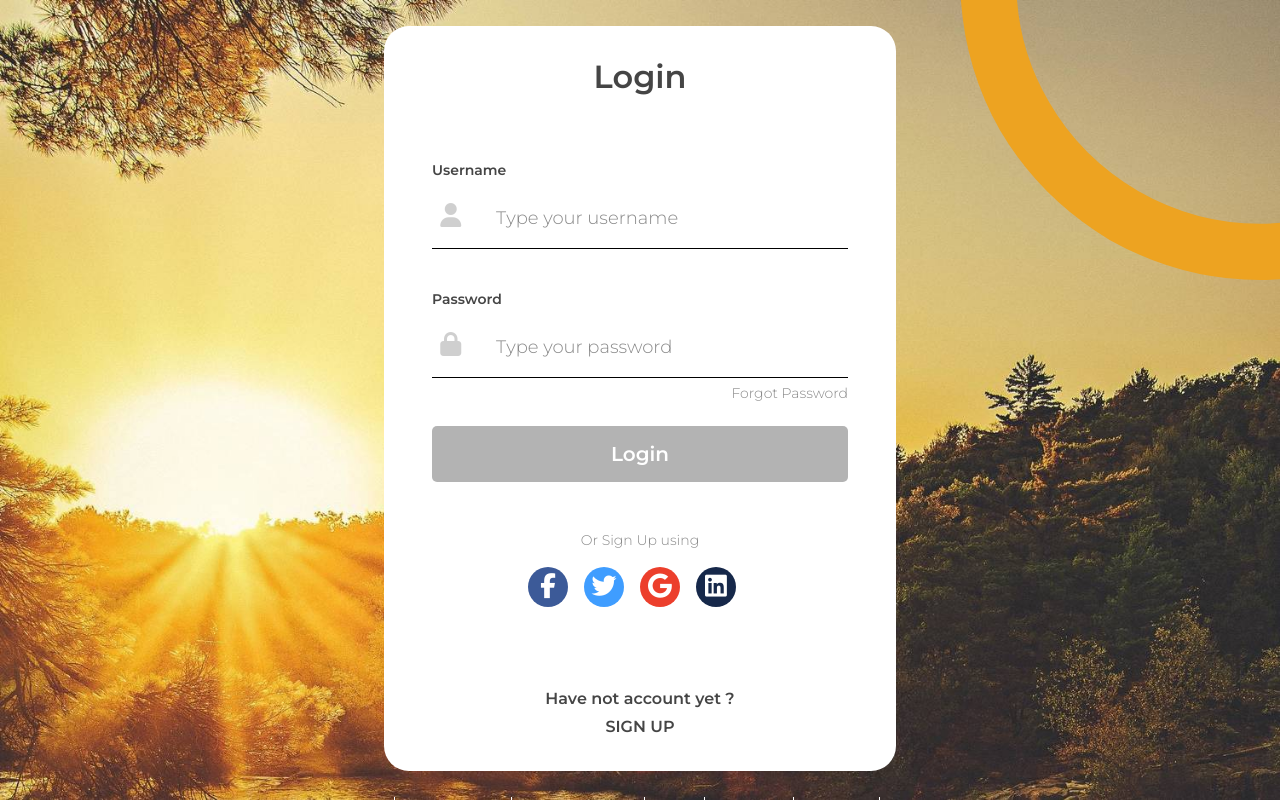
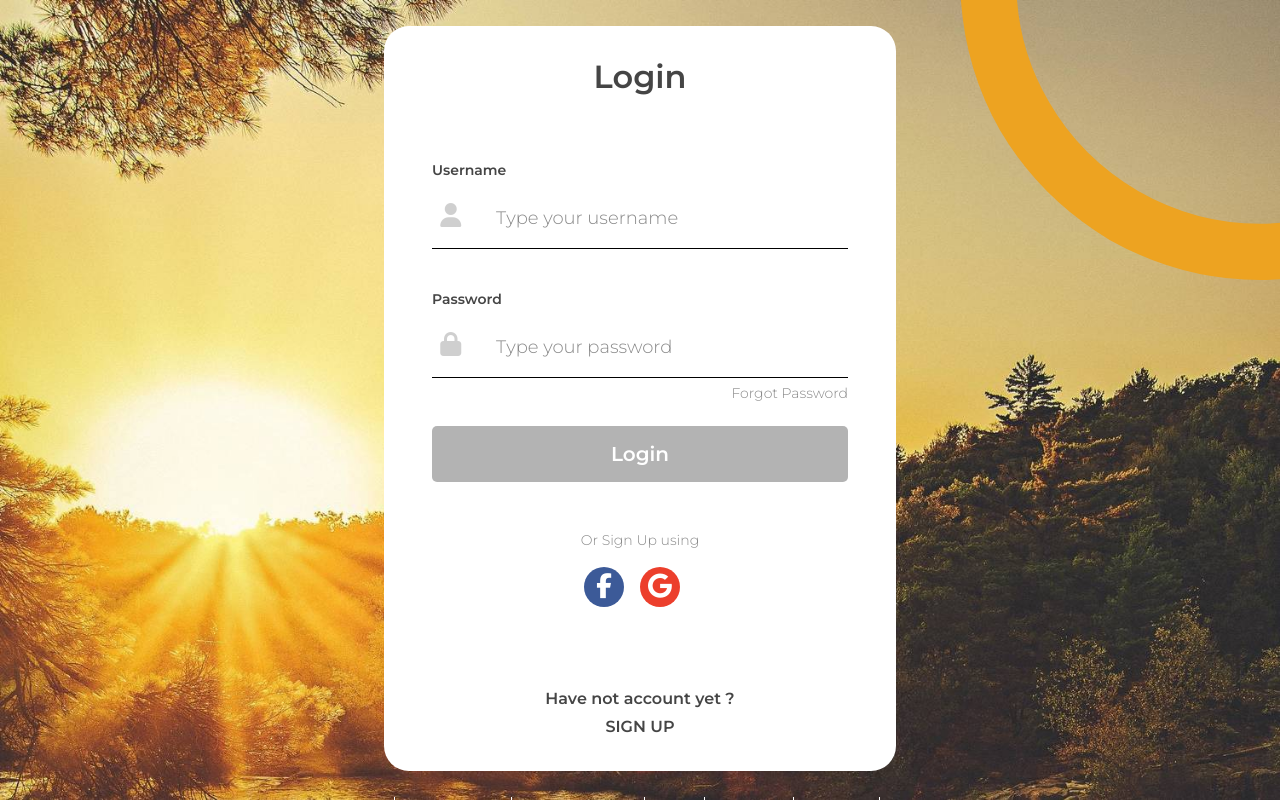
Before and after one commit to Rajavasanthan/gised, an Angular app: page / in a window 1280 px wide. Built offline with nearby package versions, Linux system fonts and the light colour scheme.

Commit message:
Removed Social Icon and Added CSS

```diff
--- a/src/app/components/before-login/login/login.component.html
+++ b/src/app/components/before-login/login/login.component.html
@@ -52,12 +52,7 @@
     <i class="fab fa-facebook-f"></i>
    </a>
    <!-- Twitter -->
-   <a
-    href="#"
-    class="registration__signup-link registration__signup-link--twitter"
-   >
-    <i class="fab fa-twitter"></i>
-   </a>
+
    <!-- Gmail -->
    <a
     href="#"
@@ -66,12 +61,7 @@
     <i class="fab fa-google"></i>
    </a>
    <!-- LinkedIn -->
-   <a
-    href="#"
-    class="registration__signup-link registration__signup-link--linkedin"
-   >
-    <i class="fab fa-linkedin"></i>
-   </a>
+
   </div>
   <!-- Or Signup -->
   <div class="registration__card-footer text-center">
--- a/src/assets/css/_main.css
+++ b/src/assets/css/_main.css
@@ -690,7 +690,7 @@ body {
   cursor: pointer; }
 
 .btn-primary {
-  background-color: #eda321; }
+  background-color: #eda321 !important; }
 
 .btn-danger {
   background-color: #db2c2c; }
```
